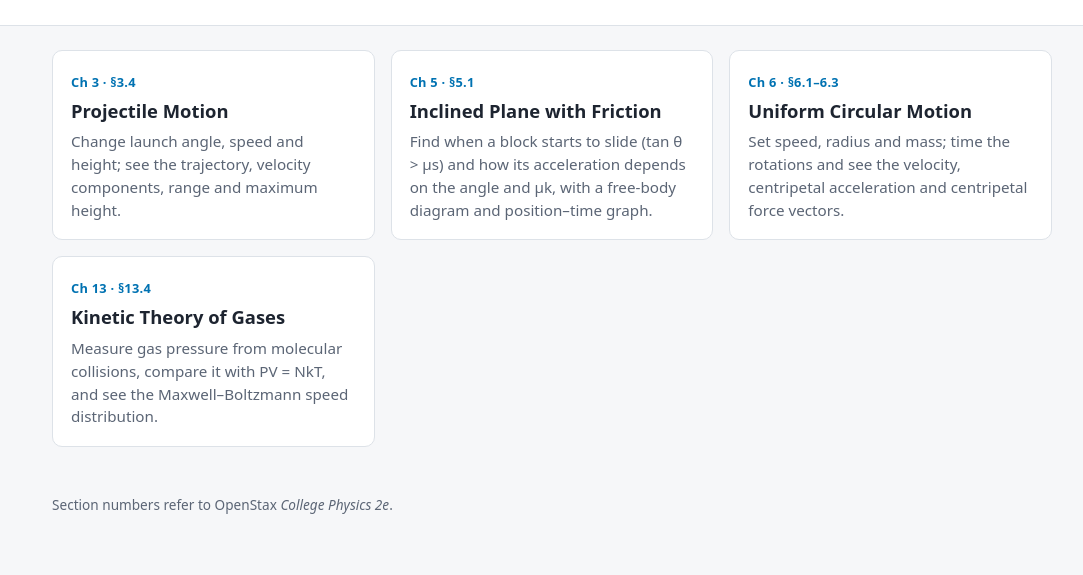
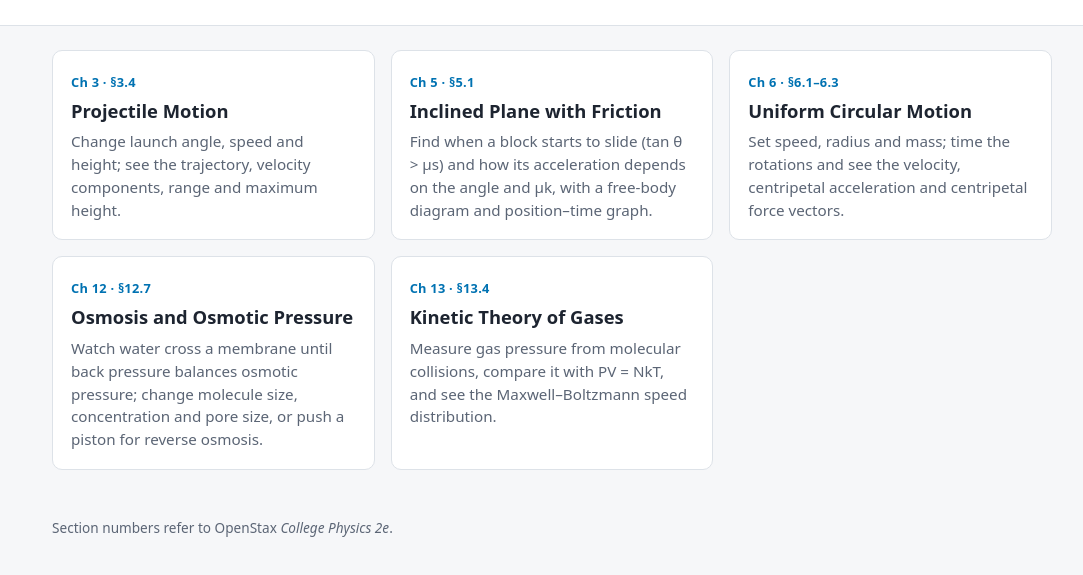
Before and after one commit to SwanPhysics/physics-sims, a plain HTML site: page index.html in a window 1280 px wide. Shown: the part 105-680 px from the top of the page, without its empty margins (88-1171 px from the left). Drawn offline with Linux system fonts and the light colour scheme.

Commit message:
Add Osmosis and Osmotic Pressure simulation link

```diff
--- a/index.html
+++ b/index.html
@@ -63,6 +63,12 @@
       <p>Set speed, radius and mass; time the rotations and see the velocity, centripetal acceleration and centripetal force vectors.</p>
     </a>
 
+    <a class="card" href="sims/ch12-osmosis/">
+      <span class="chapter">Ch 12 · §12.7</span>
+      <h3>Osmosis and Osmotic Pressure</h3>
+      <p>Watch water cross a membrane until back pressure balances osmotic pressure; change molecule size, concentration and pore size, or push a piston for reverse osmosis.</p>
+    </a>
+
     <a class="card" href="sims/ch13-kinetic-theory-of-gases/">
       <span class="chapter">Ch 13 · §13.4</span>
       <h3>Kinetic Theory of Gases</h3>
```
